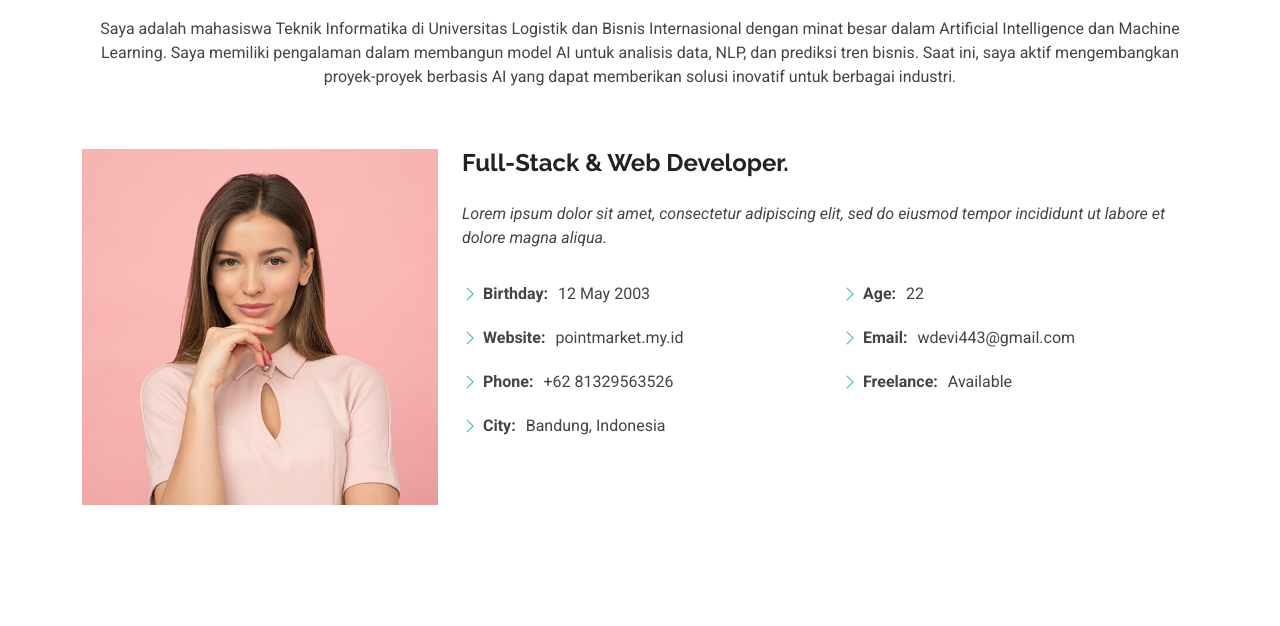
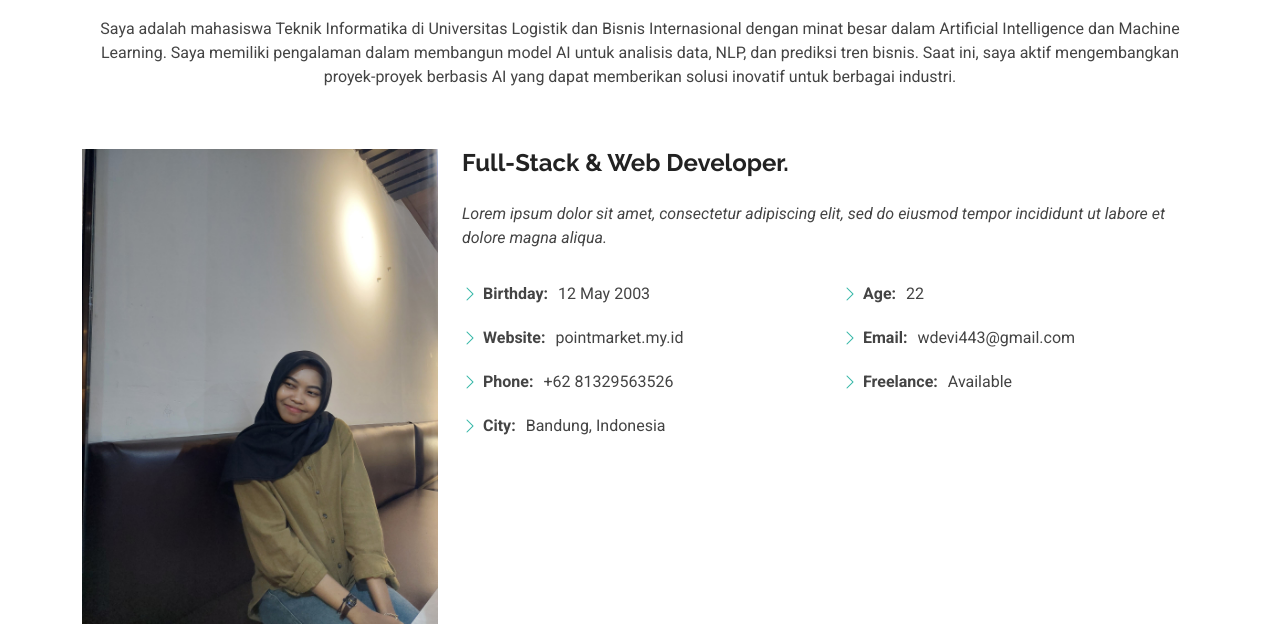
Before and after one commit to Team-Informatika/714220054, a plain HTML site: page about.html in a window 1280 px wide. Shown: the part 204-830 px from the top of the page. Drawn offline with Linux system fonts and the light colour scheme.

Commit message:
push profile

```diff
--- a/about.html
+++ b/about.html
@@ -101,7 +101,7 @@
 
         <div class="row gy-4 justify-content-center">
           <div class="col-lg-4">
-            <img src="assets/img/profile-img.jpg" class="img-fluid" alt="">
+            <img src="assets/img/pp.jpg" class="img-fluid" alt="">
           </div>
           <div class="col-lg-8 content">
             <h2>Full-Stack  &amp; Web Developer.</h2>
```
Also changed, not shown: assets/img/pp.jpg (added), 1 other file.
